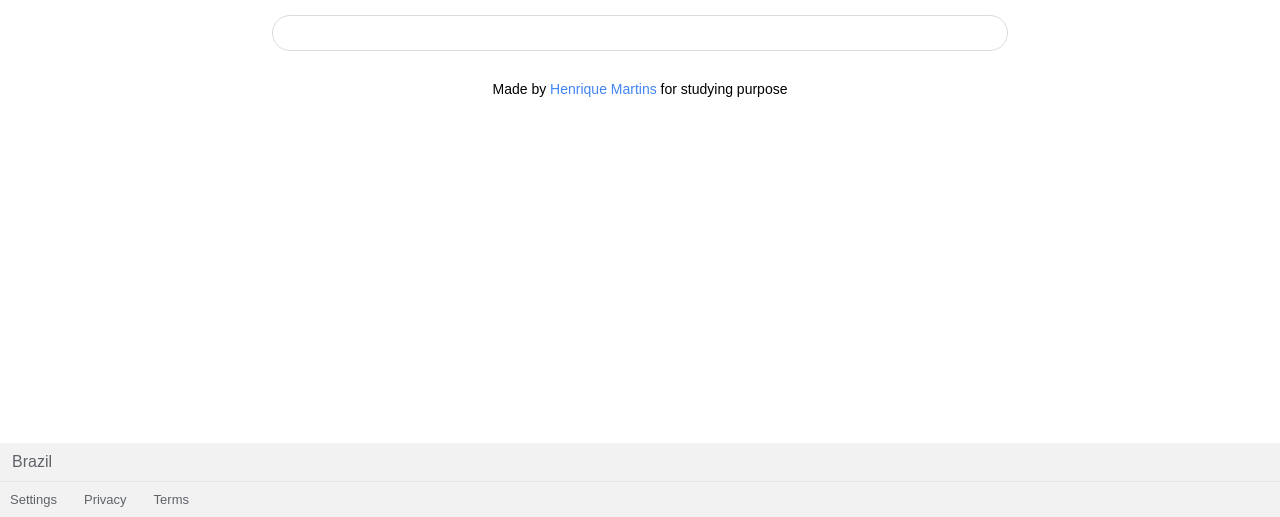
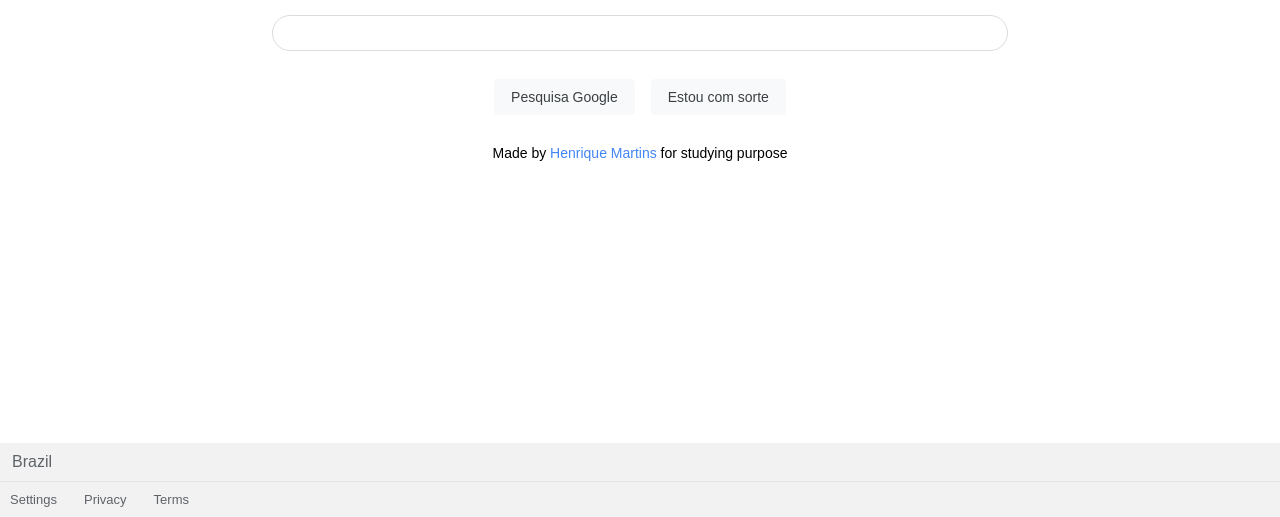
Before and after one commit to hmartiins/GoogleUIClone, a plain HTML site: page index.html in a window 1280 px wide. Shown: the part 283-800 px from the top of the page. Drawn offline with Linux system fonts and the light colour scheme.

Commit message:
create main buttons

```diff
--- a/index.html
+++ b/index.html
@@ -42,6 +42,11 @@
 
     <input class="content__search" type="text">
 
+    <div class="content__button">
+      <button class="content__button button">Pesquisa Google</button>
+      <button class="content__button button">Estou com sorte</button>
+    </div>
+
     <div class="content__offer">
       Made by <a href="https://github.com/hmartiins">Henrique Martins</a>
       for studying purpose
--- a/style.css
+++ b/style.css
@@ -12,6 +12,11 @@
 body {
   display: flex;
   flex-direction: column;
+}
+
+button {
+  cursor: pointer;
+  user-select: none;
 }
 
 *,
@@ -123,6 +128,41 @@
   color: #4285f4;
 }
 
+.content__button {
+  margin-top: 14px;
+
+  display: flex;
+  flex-direction: row;
+}
+
+.content__button.button {
+  justify-content: center;
+  align-items: center;
+  height: 36px;
+  line-height: 27px;
+
+  font-size: 14px;
+  color: #3c4043;
+  text-align: center;
+
+  background-color: #f8f9fa;
+  border-radius: 4px;
+  border: 1.4px solid #f8f9fa;
+  padding: 0px 16px;
+}
+
+.content__button.button:not(:first-child) {
+  margin-left: 16px;
+}
+
+.content__button.button:hover {
+  border: 1.4px solid #d1d4d6;
+}
+
+.content__button.button:active {
+  border: 1.4px solid #4285f4;
+}
+
 .footer {
   display: flex;
   flex-direction: column;
```
